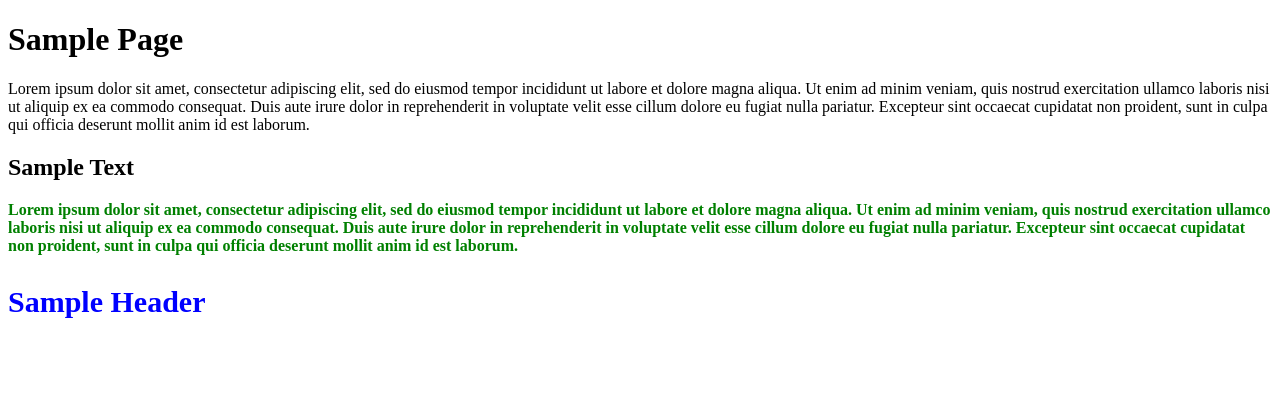
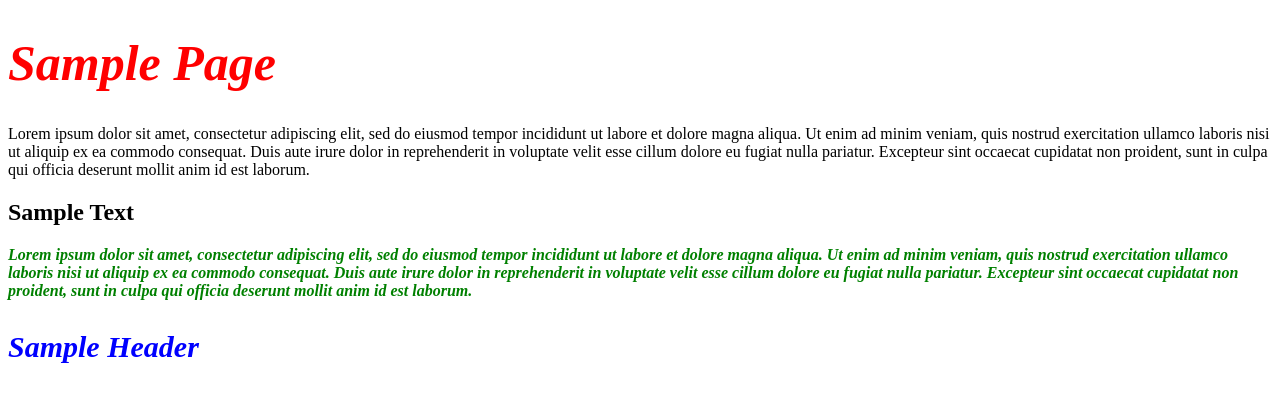
Before and after one commit to Katharziz/TIAP, a plain HTML site: page index_zadanie.html in a window 1280 px wide. Drawn offline with Linux system fonts and the light colour scheme.

Commit message:
Update index_zadanie.html

```diff
--- a/index_zadanie.html
+++ b/index_zadanie.html
@@ -5,14 +5,14 @@
 <meta name="viewport" content="width=device-width,initial-scale=1">
 <script src=""></script>
 <body>
-  <h1>Sample Page</h2>
+  <h1 style="font-size:50px; font-style: italic; color:red;">Sample Page</h2>
   <p>Lorem ipsum dolor sit amet, consectetur adipiscing elit, sed do eiusmod tempor incididunt ut labore et dolore magna aliqua. Ut enim ad minim veniam,
     quis nostrud exercitation ullamco laboris nisi ut aliquip ex ea commodo consequat. Duis aute irure dolor in reprehenderit in voluptate velit esse cillum
     dolore eu fugiat nulla pariatur. Excepteur sint occaecat cupidatat non proident, sunt in culpa qui officia deserunt mollit anim id est laborum.</p>
   <h2>Sample Text</h2>
-  <p style="color:green; font-weight:bold;">Lorem ipsum dolor sit amet, consectetur adipiscing elit, sed do eiusmod tempor incididunt ut labore et dolore magna aliqua. Ut enim ad minim veniam,
+  <p style="color:green; font-weight:bold; font-style: italic;">Lorem ipsum dolor sit amet, consectetur adipiscing elit, sed do eiusmod tempor incididunt ut labore et dolore magna aliqua. Ut enim ad minim veniam,
     quis nostrud exercitation ullamco laboris nisi ut aliquip ex ea commodo consequat. Duis aute irure dolor in reprehenderit in voluptate velit esse cillum
     dolore eu fugiat nulla pariatur. Excepteur sint occaecat cupidatat non proident, sunt in culpa qui officia deserunt mollit anim id est laborum.</p>
-  <h3 style="color:blue; font-size:30px;">Sample Header</h3>
+  <h3 style="color:blue; font-size:30px; font-style: italic;">Sample Header</h3>
 </body>
 </html>
```
